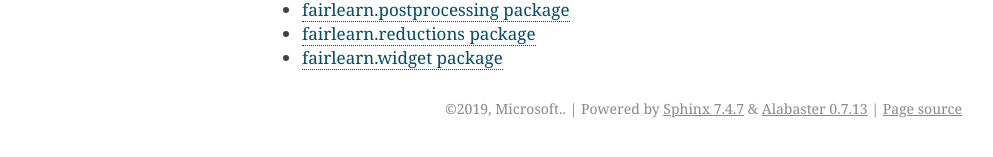
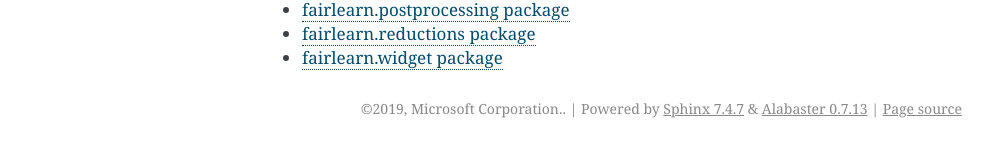
Before and after one commit to fairlearn/fairlearn, a Sphinx documentation site: the page built from docs/index.rst, in a window 1280 px wide. Shown: the part 297-454 px from the top of the page, without its empty margins (148-1141 px from the left). Built offline with Sphinx 7.4.7, drawn with Linux system fonts in a browser that asks for light colours.

```diff
--- a/docs/conf.py
+++ b/docs/conf.py
@@ -24,7 +24,7 @@
 # -- Project information -----------------------------------------------------
 
 project = 'fairlearn'
-copyright = '2019, Microsoft.'
+copyright = '2019, Microsoft Corporation.'
 author = 'Microsoft'
 
 # The full version, including alpha/beta/rc tags
```
